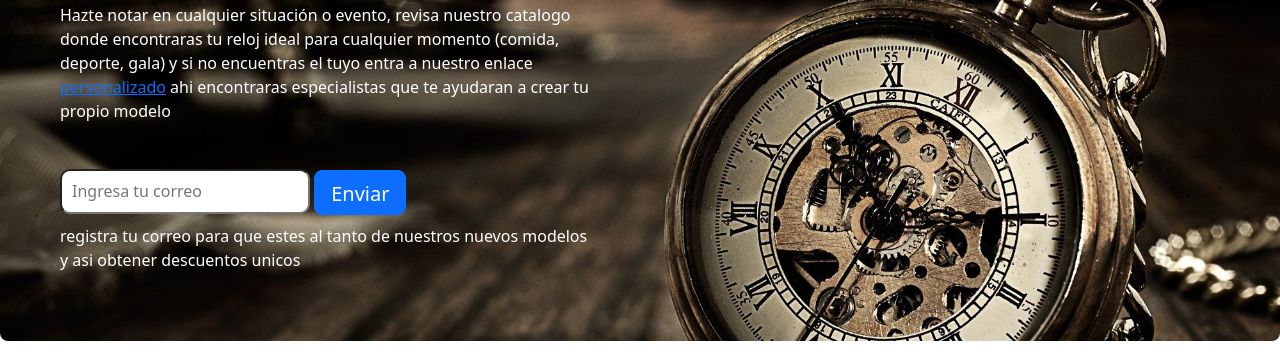
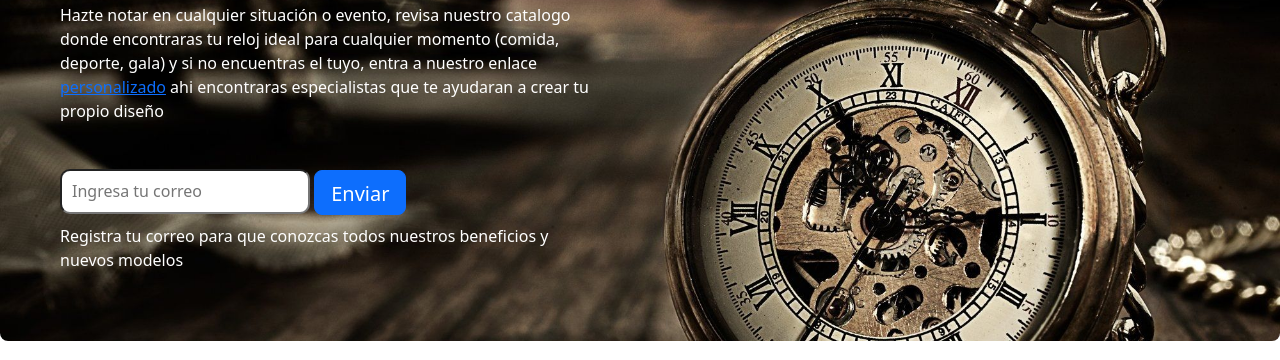
Before and after one commit to Claudio-Gana/udd-proyecto-1, a plain HTML site: page index.html in a window 1280 px wide. Shown: the part 245-605 px from the top of the page. Drawn offline with nearby package versions, Linux system fonts and the light colour scheme.

Commit message:
detalles chiquititos

```diff
--- a/index.html
+++ b/index.html
@@ -59,7 +59,7 @@
 
                 </div>
             </div>
-            </nav>
+        </nav>
 
 
     </header>
@@ -68,21 +68,22 @@
     <main>
 
 <!--jumbotron-->
-
+        <section class="jumbotron">
         <div class="container-jumbo p-5 mb-4 bg-dark rounded-3">
             <div class="jumbo-txt container-fluid py-5">
                 <h1 class="display-5 fw-bold">Diseños Exclusivos</h1>
-                <p class="col-md-8 fs-4">Hazte notar en cualquier situación o evento, revisa nuestro catalogo donde encontraras tu reloj ideal para cualquier momento (comida, deporte, gala) y si no encuentras el tuyo entra a nuestro enlace <a href="">personalizado</a> ahi encontraras especialistas que te ayudaran a crear tu propio modelo </p>
+                <p class="col-md-8 fs-4">Hazte notar en cualquier situación o evento, revisa nuestro catalogo donde encontraras tu reloj ideal para cualquier momento (comida, deporte, gala) y si no encuentras el tuyo, entra a nuestro enlace <a href="">personalizado</a> ahi encontraras especialistas que te ayudaran a crear tu propio diseño </p>
                 <input class="caja-txt" type="text" placeholder="Ingresa tu correo">
                 <button class="btn-caja btn btn-primary btn-lg" type="button">Enviar</button>
-                <p class="col-md-8 fs-4">registra tu correo para que estes al tanto de nuestros nuevos modelos y asi obtener descuentos unicos</p>
-
+                <p class="col-md-8 fs-4">Registra tu correo para que conozcas todos nuestros beneficios y nuevos modelos</p>
             </div>
         </div>
+        </section>
 <!--fin de jumbotron-->
 
+
+
 <!-- galeria de productos-->
-
     <section class="container__testimonio">
         <h2 class="section__title">Mas Vendidos</h2>
     </section>
@@ -172,15 +173,7 @@
             <img src="asset/image/tienda3.jpeg" alt="tienda">
         </div>
 
-
-
-
     </Section>
-
-
-
-
-
 <!--fin de showroom-->
 
 <!--testimonios-->
@@ -188,7 +181,6 @@
             <section class="container__testimonio">
                 <h2 class="section__title">Testimonios</h2>
             </section>
-
 
 
             <div class="adicional" >
```
Also changed, not shown: asset/css/estilos.css (+23 -8 lines).
